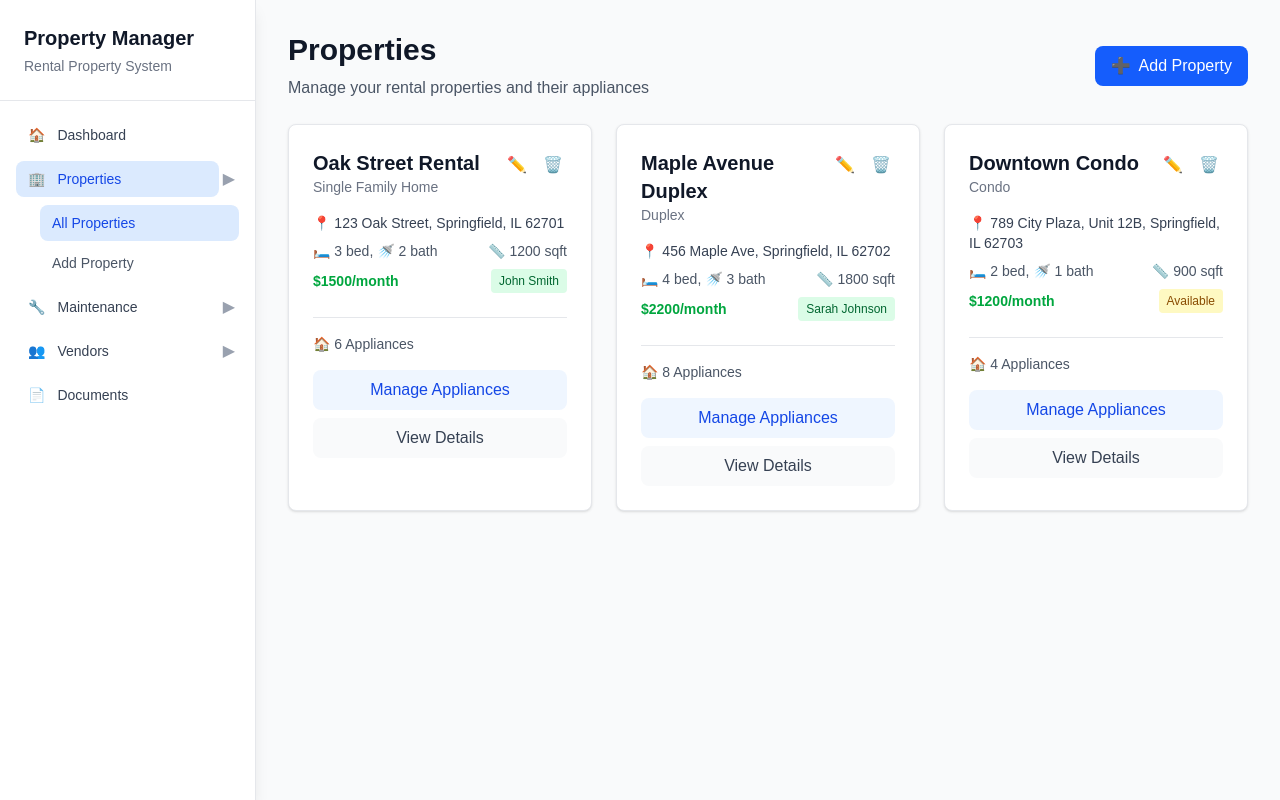
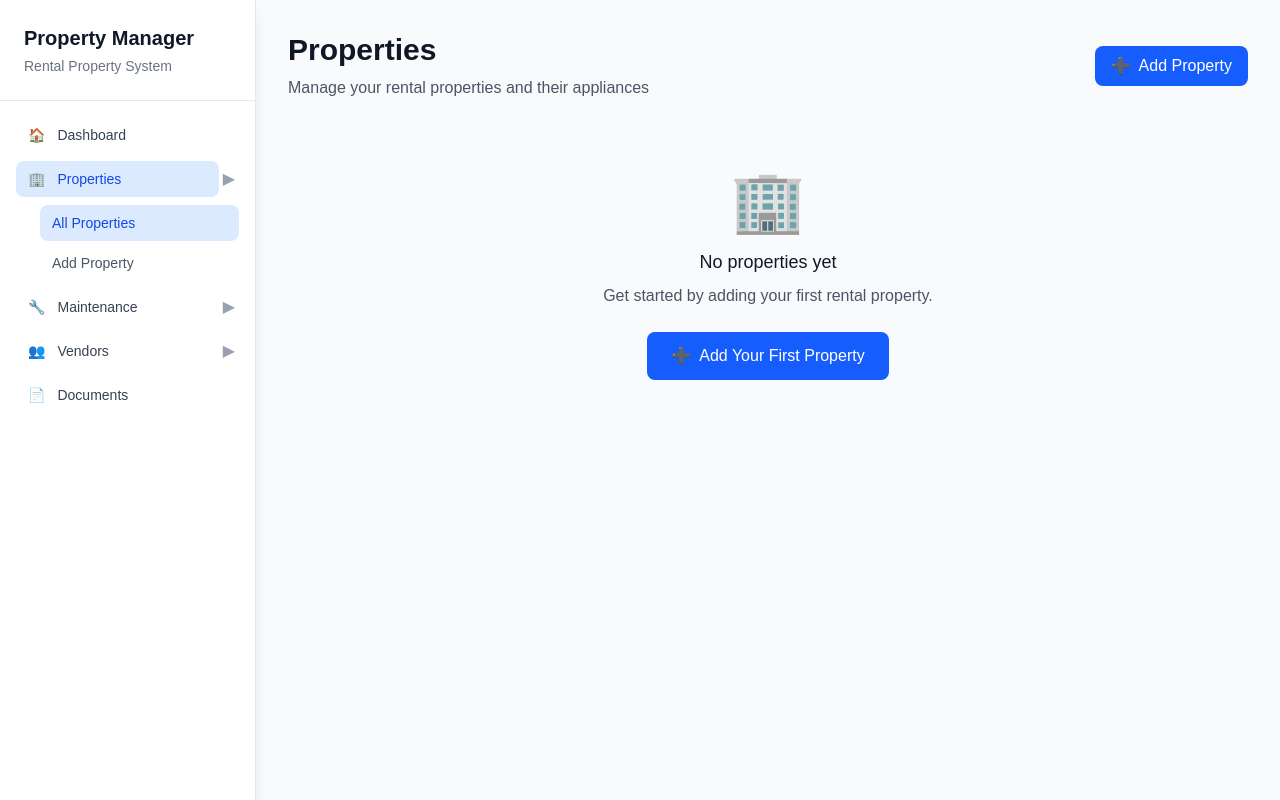
Before and after one commit to MasonDudley/home-manual, a Next.js app: page /properties in a window 1280 px wide. Built offline with nearby package versions, Linux system fonts and the light colour scheme.

Commit message:
Update properties page to use data manager and remove fake data

```diff
--- a/src/app/properties/page.tsx
+++ b/src/app/properties/page.tsx
@@ -1,54 +1,25 @@
 'use client';
 
 import Link from 'next/link';
-import { useState } from 'react';
-
-// Mock data - in a real app, this would come from a database
-const mockProperties = [
-  {
-    id: 1,
-    name: "Oak Street Rental",
-    address: "123 Oak Street, Springfield, IL 62701",
-    type: "Single Family Home",
-    bedrooms: 3,
-    bathrooms: 2,
-    sqft: 1200,
-    rent: 1500,
-    tenant: "John Smith",
-    applianceCount: 6
-  },
-  {
-    id: 2,
-    name: "Maple Avenue Duplex",
-    address: "456 Maple Ave, Springfield, IL 62702",
-    type: "Duplex",
-    bedrooms: 4,
-    bathrooms: 3,
-    sqft: 1800,
-    rent: 2200,
-    tenant: "Sarah Johnson",
-    applianceCount: 8
-  },
-  {
-    id: 3,
-    name: "Downtown Condo",
-    address: "789 City Plaza, Unit 12B, Springfield, IL 62703",
-    type: "Condo",
-    bedrooms: 2,
-    bathrooms: 1,
-    sqft: 900,
-    rent: 1200,
-    tenant: "Available",
-    applianceCount: 4
-  }
-];
+import { useState, useEffect } from 'react';
+import { getProperties, deleteProperty, type Property } from '../lib/dataManager';
 
 export default function Properties() {
-  const [properties, setProperties] = useState(mockProperties);
+  const [properties, setProperties] = useState<Property[]>([]);
   const [showDeleteModal, setShowDeleteModal] = useState<number | null>(null);
 
+  // Load properties when component mounts
+  useEffect(() => {
+    loadProperties();
+  }, []);
+
+  const loadProperties = () => {
+    setProperties(getProperties());
+  };
+
   const handleDeleteProperty = (id: number) => {
-    setProperties(properties.filter(p => p.id !== id));
+    deleteProperty(id);
+    loadProperties(); // Reload properties after deletion
     setShowDeleteModal(null);
   };
 
@@ -73,6 +44,7 @@ export default function Properties() {
       </div>
 
       {/* Properties Grid */}
+      {properties.length > 0 ? (
         <div className="grid grid-cols-1 lg:grid-cols-2 xl:grid-cols-3 gap-6">
           {properties.map((property) => (
             <div
@@ -111,32 +83,42 @@ export default function Properties() {
                   <p className="text-gray-700 dark:text-gray-300">
                     📍 {property.address}
                   </p>
+
+                  {property.bedrooms > 0 && property.bathrooms > 0 && (
                     <div className="flex justify-between">
                       <span className="text-gray-600 dark:text-gray-400">
                         🛏️ {property.bedrooms} bed, 🚿 {property.bathrooms} bath
                       </span>
+                      {property.sqft > 0 && (
                         <span className="text-gray-600 dark:text-gray-400">
                           📏 {property.sqft} sqft
                         </span>
+                      )}
                     </div>
+                  )}
+
                   <div className="flex justify-between items-center">
+                    {property.rent > 0 && (
                       <span className="text-green-600 font-semibold">
                         ${property.rent}/month
                       </span>
+                    )}
+                    {property.tenant && (
                       <span className={`px-2 py-1 rounded text-xs ${
-                    property.tenant === 'Available'
+                        property.tenant.toLowerCase() === 'available'
                           ? 'bg-yellow-100 text-yellow-800 dark:bg-yellow-900 dark:text-yellow-300'
                           : 'bg-green-100 text-green-800 dark:bg-green-900 dark:text-green-300'
                       }`}>
                         {property.tenant}
                       </span>
+                    )}
                   </div>
                 </div>
 
                 <div className="mt-6 pt-4 border-t border-gray-200 dark:border-gray-700">
                   <div className="flex justify-between items-center mb-4">
                     <span className="text-sm text-gray-600 dark:text-gray-400">
-                    🏠 {property.applianceCount} Appliances
+                      🏠 {property.applianceCount || 0} Appliances
                     </span>
                   </div>
 
@@ -159,6 +141,25 @@ export default function Properties() {
             </div>
           ))}
         </div>
+      ) : (
+        /* Empty State */
+        <div className="text-center py-12">
+          <div className="text-6xl mb-4">🏢</div>
+          <h3 className="text-lg font-medium text-gray-900 dark:text-white mb-2">
+            No properties yet
+          </h3>
+          <p className="text-gray-600 dark:text-gray-400 mb-6">
+            Get started by adding your first rental property.
+          </p>
+          <Link
+            href="/properties/add"
+            className="bg-blue-600 hover:bg-blue-700 text-white px-6 py-3 rounded-lg inline-flex items-center"
+          >
+            <span className="mr-2">➕</span>
+            Add Your First Property
+          </Link>
+        </div>
+      )}
 
       {/* Delete Confirmation Modal */}
       {showDeleteModal && (
@@ -187,25 +188,6 @@ export default function Properties() {
           </div>
         </div>
       )}
-
-      {properties.length === 0 && (
-        <div className="text-center py-12">
-          <div className="text-6xl mb-4">🏢</div>
-          <h3 className="text-lg font-medium text-gray-900 dark:text-white mb-2">
-            No properties yet
-          </h3>
-          <p className="text-gray-600 dark:text-gray-400 mb-6">
-            Get started by adding your first rental property.
-          </p>
-          <Link
-            href="/properties/add"
-            className="bg-blue-600 hover:bg-blue-700 text-white px-6 py-3 rounded-lg inline-flex items-center"
-          >
-            <span className="mr-2">➕</span>
-            Add Your First Property
-          </Link>
-        </div>
-      )}
     </div>
   );
 }
```
Lines whose indentation alone changed are shown as unchanged.
